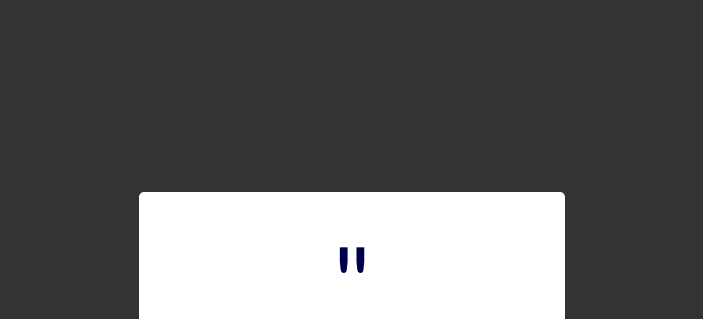
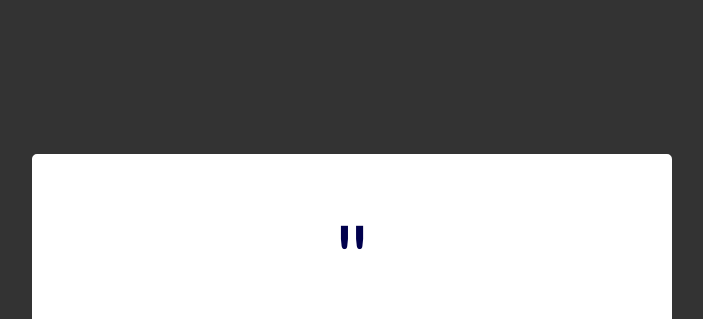
Before and after one commit to thetalkingrock/random-quote-generator, a plain HTML site: page index.html in a window 1280 px wide. Shown: the top 319 px of the page, without its empty margins (288-991 px from the left). Drawn offline with nearby package versions, Linux system fonts and the light colour scheme.

Commit message:
Changed size of quote container and centered citations

```diff
--- a/index.html
+++ b/index.html
@@ -20,8 +20,10 @@
 
 		<div class="container-fluid text-center">
 			<div class="row">
-				<div id="quote-container" class="col-md-4 col-md-offset-4">
+				<div id="quote-container" class="col-xs-6 col-xs-offset-3">
 					<span id="quotation-mark">"</span>
+					<br>
+					<cite>- </cite>
 					<br>
 					<div id="button-container">
 						<a href="#"><i class="fa fa-twitter-square fa-3x"></i></a>
--- a/stylesheet/main.css
+++ b/stylesheet/main.css
@@ -6,14 +6,19 @@ body{
 	font-family: "Lato", "Courier New", Verdana, "Times New Roman", Helvetica, Arial;
 	border: 2px solid white;
 	border-radius: 5px;
-	padding: 15px 15px;
+	/*padding: 15px 15px;*/
+	padding: 2.75% 2.75%;
 	color: #00004d;
 	background-color: white;
-	margin-top: 15%;
+	margin-top: 12%;
+}
+
+cite{
+	font-style: normal;
 }
 
 #quotation-mark{
-	font-size: 100px;
+	font-size: 650%;
 }
 
 a{
```
